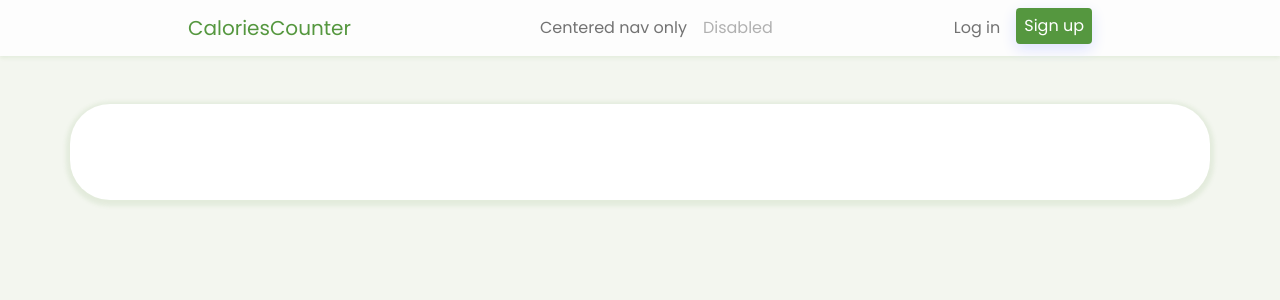
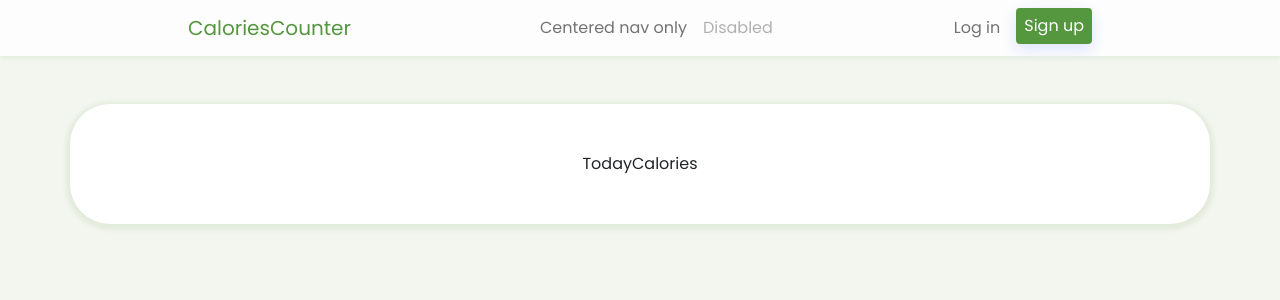
Before and after one commit to SayanSahu99/StayFit-Web, a React (Create React App) app in the folder client/: page /today in a window 1280 px wide. Shown: the top 300 px of the page. Built offline with nearby package versions, Linux system fonts and the light colour scheme.

Commit message:
Fixed routing bug & Changed main layout style

```diff
--- a/client/src/Application.js
+++ b/client/src/Application.js
@@ -1,11 +1,10 @@
 import React from 'react';
-import { BrowserRouter as Route, Switch } from 'react-router-dom';
+import { Route, Switch } from 'react-router-dom';
 
 import { TodayCaloriesPage, NotFoundPage } from 'src/pages/pageListAsync';
 import 'src/styles/Auth.scss';
 
 const Application = () => {
-  console.log('Application');
   return (
     <div className="main-layout text-center p-5 m-5 mx-auto bg-light">
       <Switch>
--- a/client/src/styles/App.scss
+++ b/client/src/styles/App.scss
@@ -79,9 +79,6 @@ nav {
 ----------------------------------------------------- */
 
 .main-layout {
-  display: -ms-flexbox;
-  display: -webkit-box;
-  display: flex;
   -ms-flex-align: center;
   -ms-flex-pack: center;
   -webkit-box-align: center;
```
